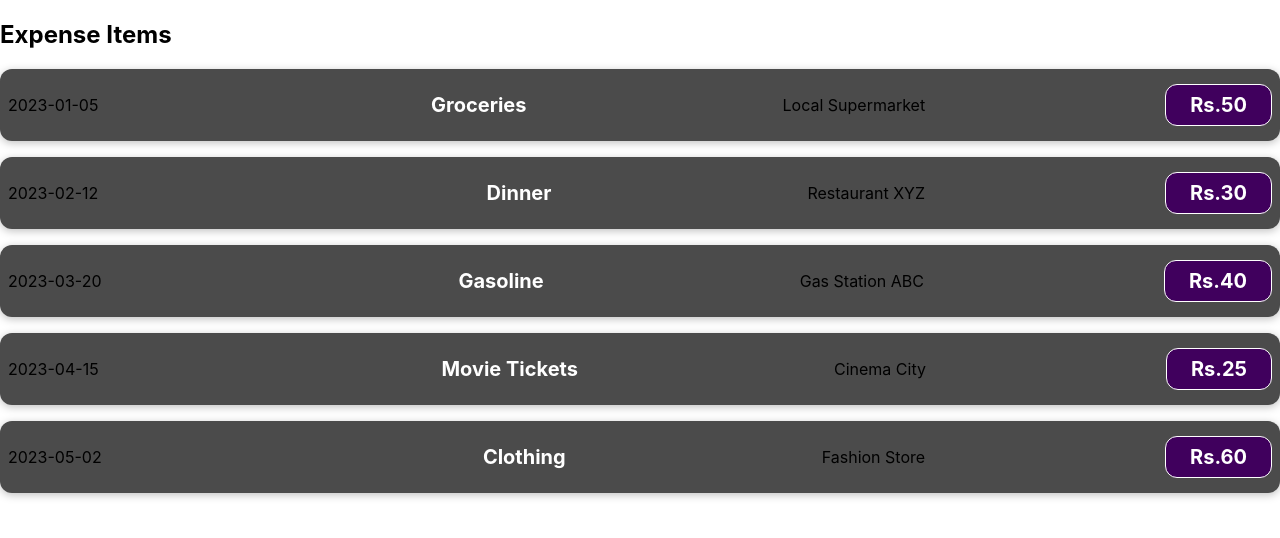
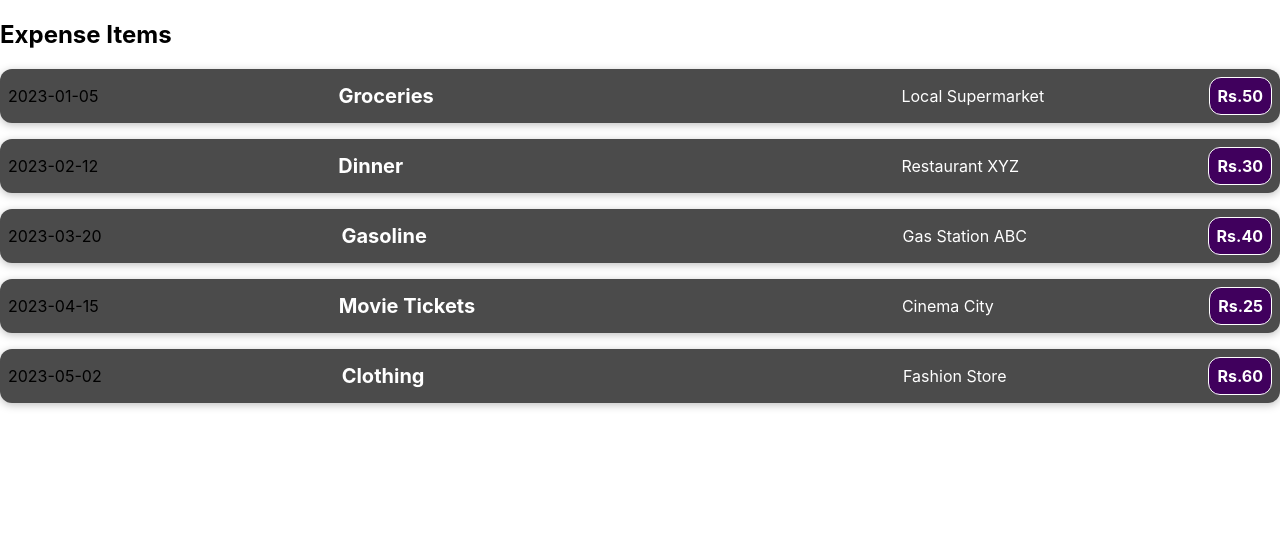
Before and after one commit to ansam007/Expense-Tracker-React, a React (Create React App) app: page / in a window 1280 px wide. Shown: the top 538 px of the page. Built offline with nearby package versions, Linux system fonts and the light colour scheme.

Commit message:
use loop rather than manually typing the data and do styling

```diff
--- a/src/App.js
+++ b/src/App.js
@@ -2,7 +2,6 @@ import './App.css';
 import Expenses from './components/expense';
 
 function App() {
-
   const expenses = [
     {
       item: 'Groceries',
@@ -39,13 +38,17 @@ function App() {
   return (
     <div>
       <h2>Expense Items</h2>
-      <Expenses title={expenses[0].item} amount={expenses[0].cost} place={expenses[0].place} date={expenses[0].date}></Expenses>
-      <Expenses title={expenses[1].item} amount={expenses[1].cost} place={expenses[1].place} date={expenses[1].date}></Expenses>
-      <Expenses title={expenses[2].item} amount={expenses[2].cost} place={expenses[2].place} date={expenses[2].date}></Expenses>
-      <Expenses title={expenses[3].item} amount={expenses[3].cost} place={expenses[3].place} date={expenses[3].date}></Expenses>
-      <Expenses title={expenses[4].item} amount={expenses[4].cost} place={expenses[4].place} date={expenses[4].date}></Expenses>
+      {expenses.map((expense, index) => (
+        <Expenses
+          title={expense.item}
+          amount={expense.cost}
+          place={expense.place}
+          date={expense.date}
+        />
+      ))}
     </div>
   );
 }
 
+
 export default App;
--- a/src/components/Expense.css
+++ b/src/components/Expense.css
@@ -1,7 +1,7 @@
 .expense-item {
   display: flex;
-    justify-content:space-between;
-    align-items:center;
+  justify-content: space-between;
+  align-items: center;
   box-shadow: 0 2px 8px rgba(0, 0, 0, 0.25);
   padding: 0.5rem;
   margin: 1rem 0;
@@ -11,14 +11,30 @@
 
 .expense-item__description {
   display: flex;
-    gap: 15rem;
+  flex-direction: column;
+  gap: 1rem;
+  align-items: flex-end;
+  flex-flow: column-reverse;
+  justify-content: flex-start;
+  flex: 1;
 }
 
-.expense-item h2 {
+.expense-item__description h2 {
   color: #3a3a3a;
   font-size: 1rem;
-    margin:1rem;
+  flex: 1;
+  margin: 0 1rem;
   color: white;
+  margin-left: 15rem;
+}
+
+.expense-item__description div {
+  color: #3a3a3a;
+  font-size: 1rem;
+  flex: 1;
+  margin: 0 1rem;
+  color: white;
+  margin-left: 15rem;
 }
 
 .expense-item__price {
@@ -27,22 +43,20 @@
   color: white;
   background-color: #40005d;
   border: 1px solid white;
-    padding: 0.5rem;
+  padding : 0.5rem;
   border-radius: 12px;
 }
 
-@media (min-width: 580px) {
+@media (min-width: 520px) {
   .expense-item__description {
+    flex-direction: row;
     align-items: center;
-      justify-content:center;
+    justify-content: flex-start;
+    flex: 1;
   }
 
   .expense-item__description h2 {
     font-size: 1.25rem;
   }
 
-    .expense-item__price {
-      font-size: 1.25rem;
-      padding: 0.5rem 1.5rem;
 }
-}
--- a/src/components/expense.js
+++ b/src/components/expense.js
@@ -1,4 +1,4 @@
-import './Expense.css';
+import "./Expense.css";
 
 function Expenses(props) {
   return (
@@ -7,10 +7,10 @@ function Expenses(props) {
       <div className="expense-item__description">
         <h2>{props.title}</h2>
         <div>{props.place}</div>
+      </div>
       <div className="expense-item__price">Rs.{props.amount}</div>
     </div>
-        </div>
-    )
+  );
 }
 
 export default Expenses;
```
Lines whose indentation alone changed are shown as unchanged.
